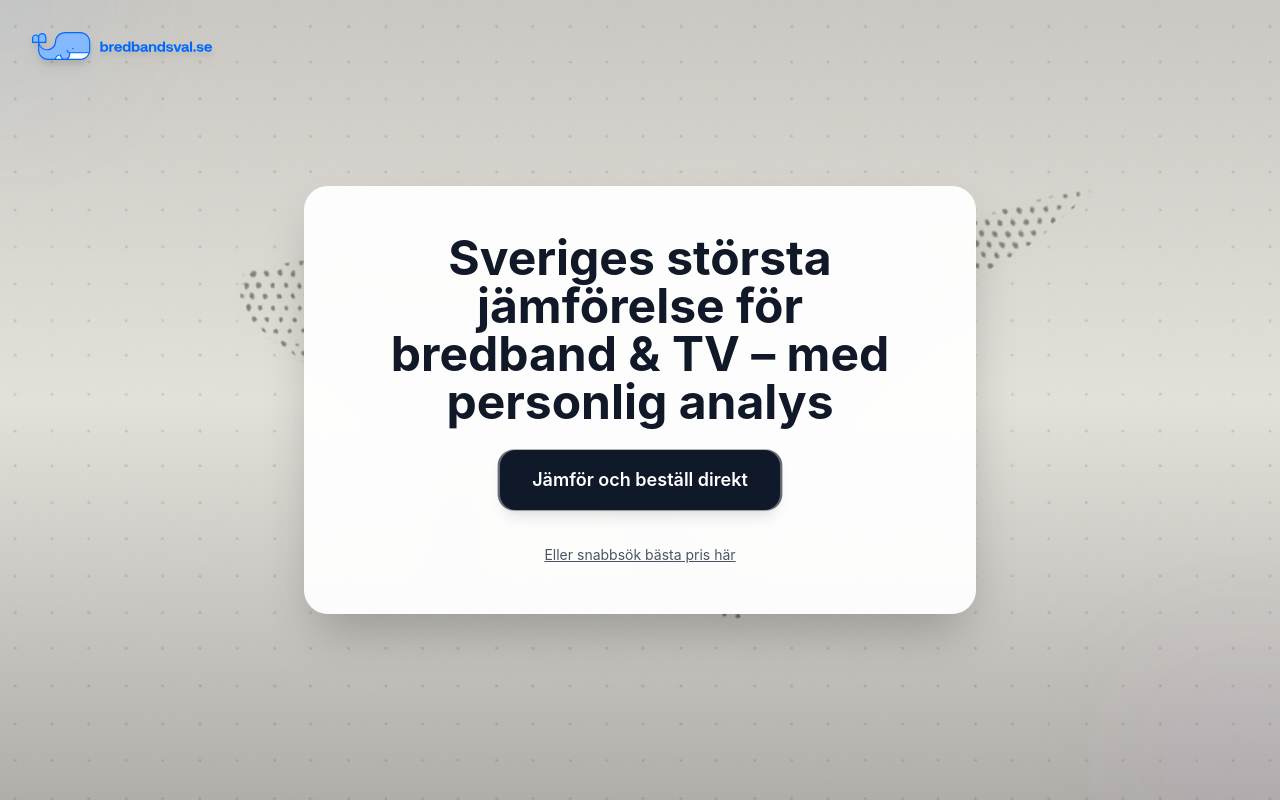
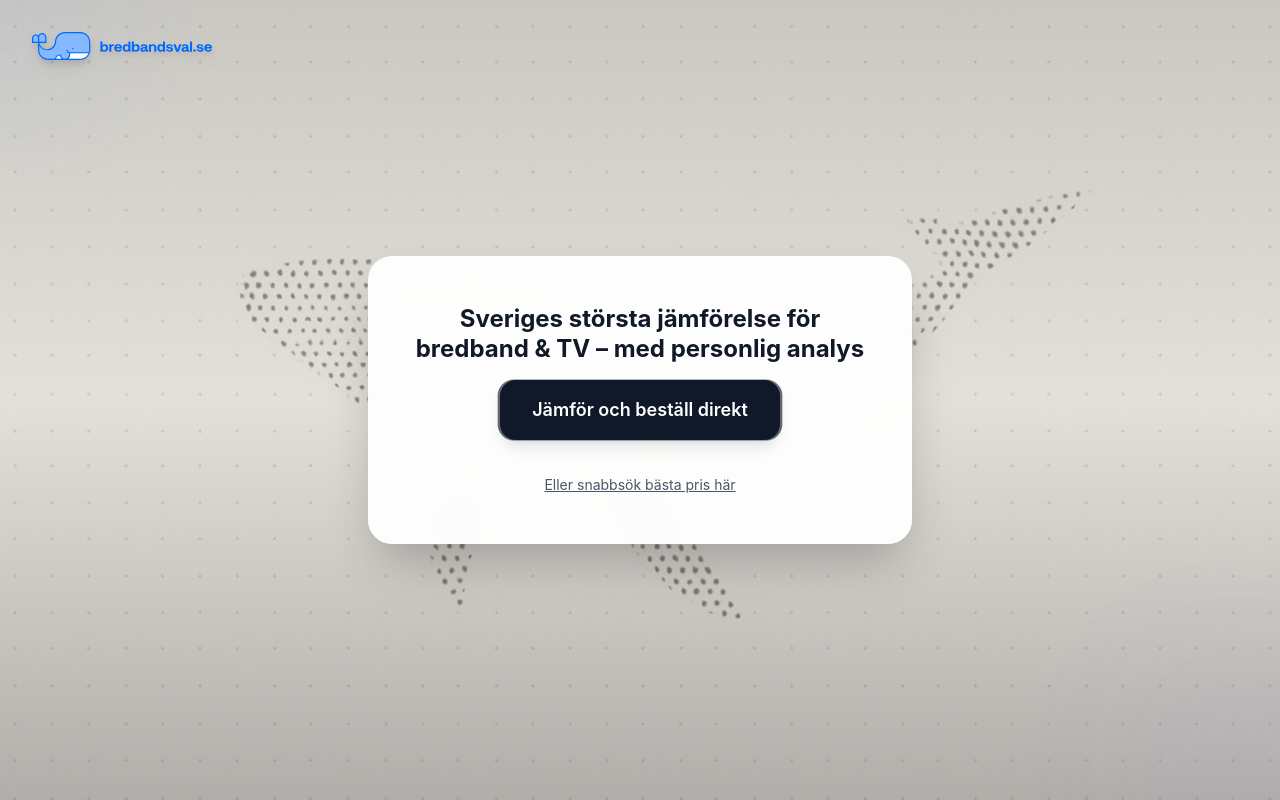
Before and after one commit to chgenberg/bredbandsval, a Next.js app: page / in a window 1280 px wide. Built offline with nearby package versions, Linux system fonts and the light colour scheme; no server answers.

Commit message:
fix(landing): reduce headline text size from text-5xl to text-4xl and margin from mb-6 to mb-4 for more compact layout

```diff
--- a/components/LandingPage.tsx
+++ b/components/LandingPage.tsx
@@ -67,7 +67,7 @@
           >
             {/* CTA Card with soft corners */}
             <div className="bg-white/95 backdrop-blur-md rounded-3xl p-8 md:p-12 shadow-2xl max-w-2xl mx-auto">
-              <h1 className="text-3xl md:text-5xl font-bold text-gray-900 mb-6 leading-tight">
+              <h1 className="text-2xl md:text-4xl font-bold text-gray-900 mb-4 leading-tight">
                 Sveriges största jämförelse för<br />
                 bredband & TV – med personlig analys
               </h1>
```
